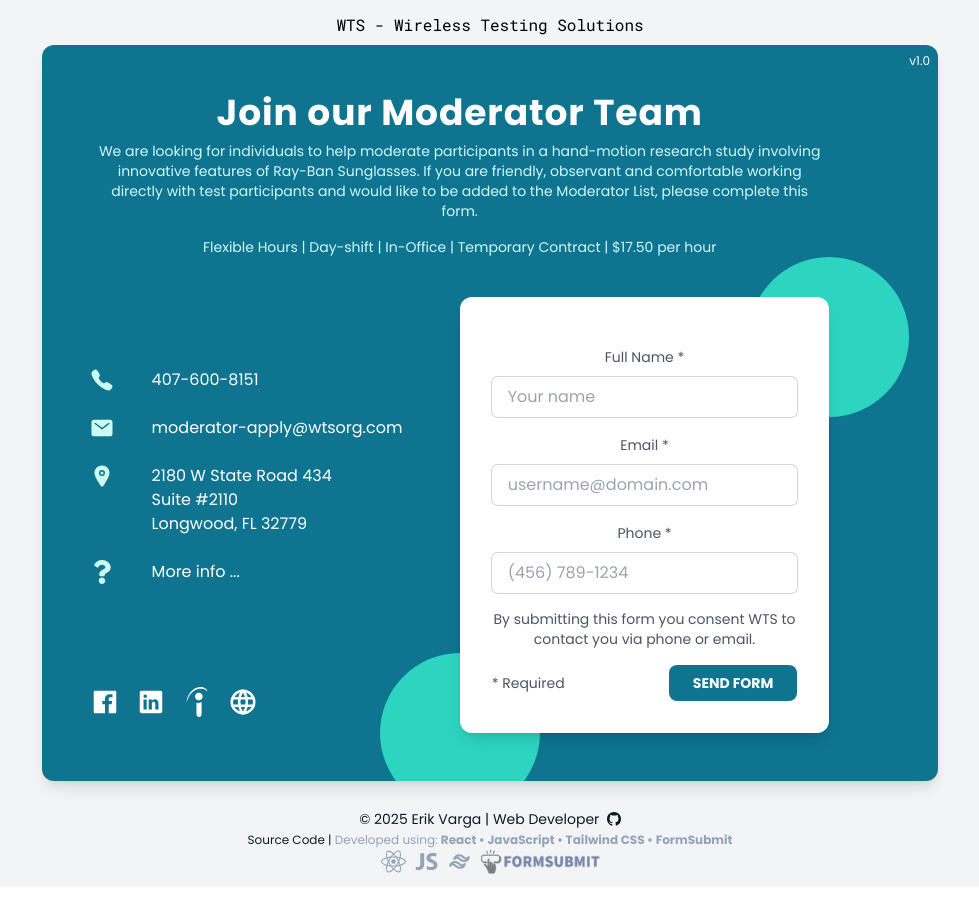
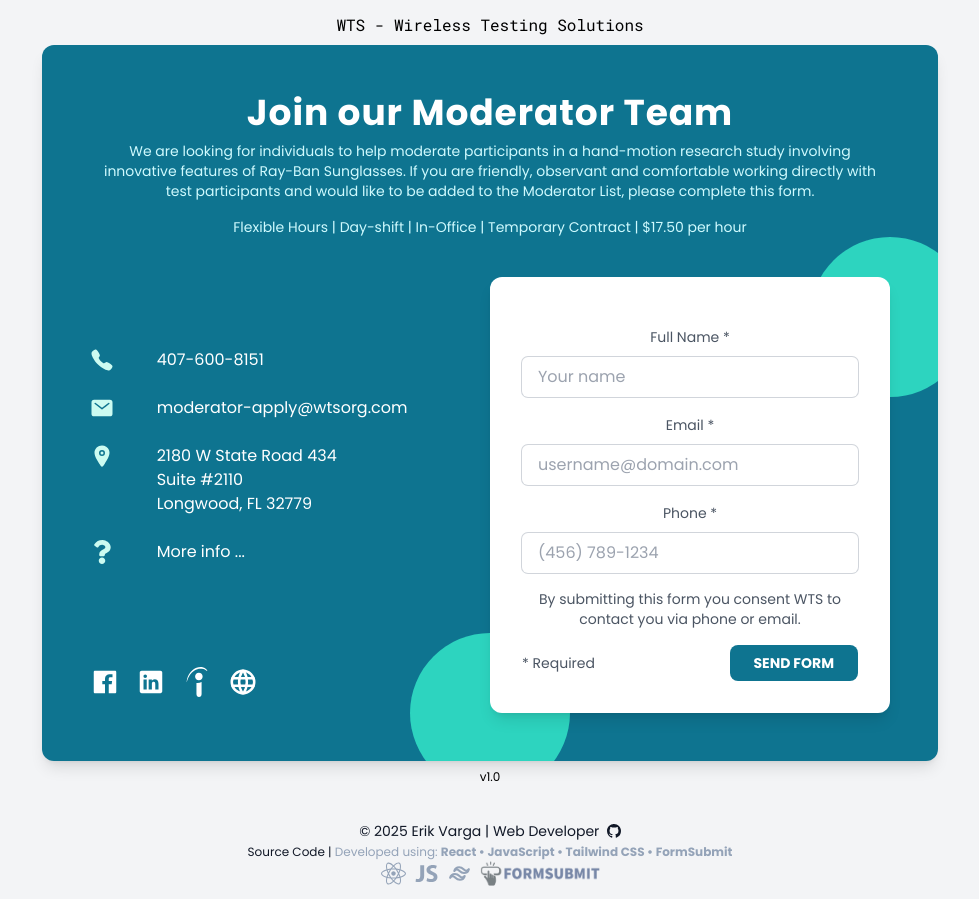
Before and after one commit to Erik-Varga/wts-moderator-form, a React (Vite) app: page / in a window 1280 px wide. Shown: the whole page, without its empty margins (150-1129 px from the left). Built offline with nearby package versions, Linux system fonts and the light colour scheme.

Commit message:
updated submit version

```diff
--- a/src/App.jsx
+++ b/src/App.jsx
@@ -219,10 +219,10 @@ function App() {
               </div>
             </div>
 
-            <span className='text-xs p-2'>v1.0</span>
           </div>
         </div>
 
+        <span className='text-xs p-2'>v1.0</span>
         <Footer />
       </div>
     </body>
```
